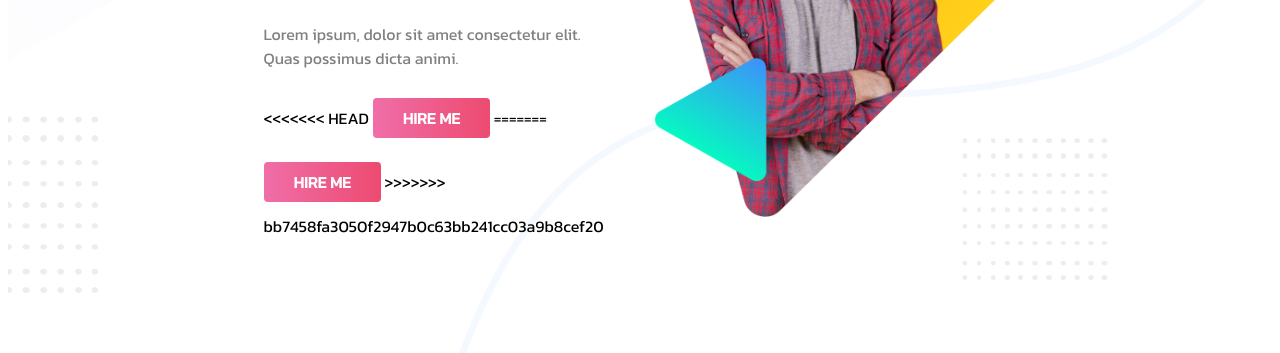
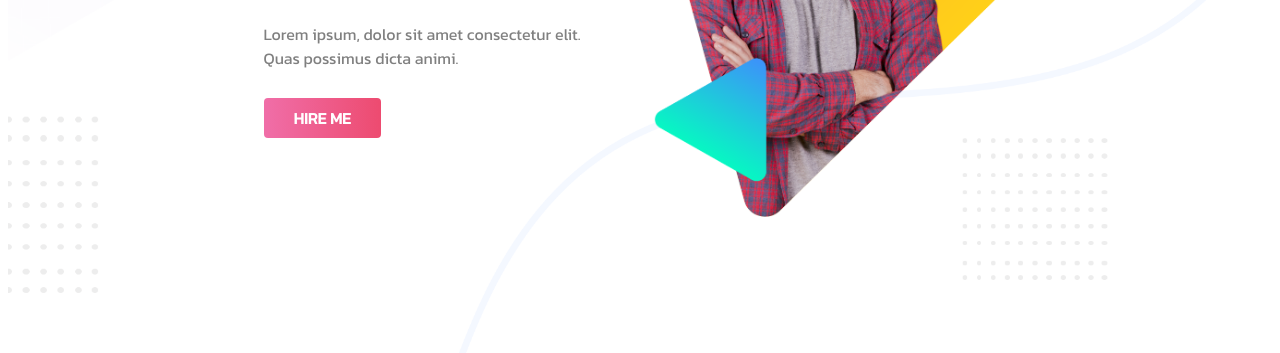
Before and after one commit to mdnazrulislam7255/Personal-site, a plain HTML site: page index.html in a window 1280 px wide. Shown: the part 347-700 px from the top of the page. Drawn offline with Linux system fonts and the light colour scheme.

Commit message:
Update index.html

```diff
--- a/index.html
+++ b/index.html
@@ -14,11 +14,7 @@
                 <h2>Hello I'm</h2>
                 <h1>Nazrul Islam</h1>
                 <p>Lorem ipsum, dolor sit amet consectetur  elit.  Quas possimus dicta animi.</p>
-<<<<<<< HEAD
                 <a class="button" href="https://www.facebook.com/nazrul502" target="_blank">HIRE ME</a>
-=======
-                <a class="button"#">HIRE ME</a>
->>>>>>> bb7458fa3050f2947b0c63bb241cc03a9b8cef20
             </div>
         </div>
         <div class="half-width">
```
